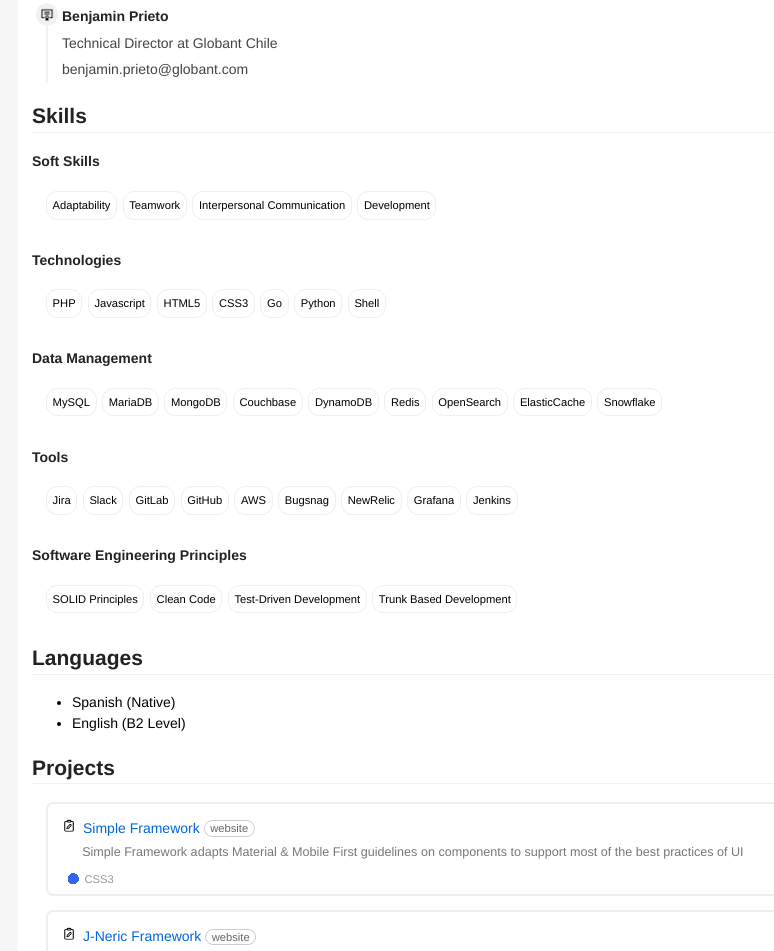
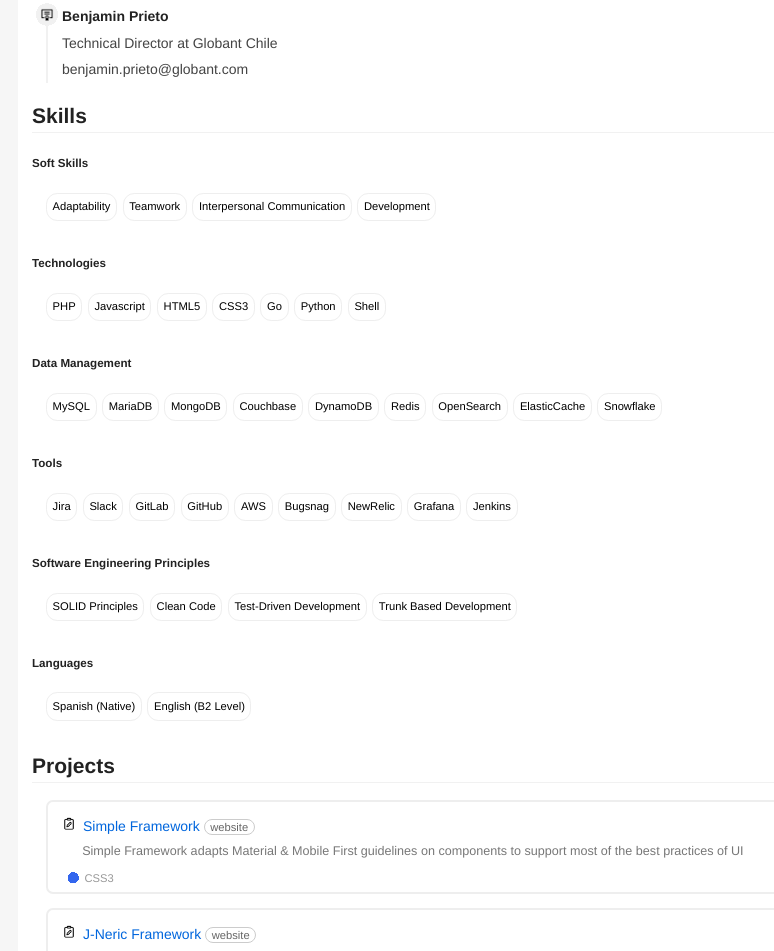
Before and after one commit to AndresRobert/me, a plain HTML site: page index.html in a window 1280 px wide. Shown: the part 2144-3095 px from the top of the page, without its empty margins (208-982 px from the left). Drawn offline with Linux system fonts and the light colour scheme.

Commit message:
Update index.html

```diff
--- a/index.html
+++ b/index.html
@@ -179,14 +179,14 @@
     <h2>Skills</h2>
 
     <article>
-        <h4>Soft Skills</h4>
+        <h5>Soft Skills</h4>
         <ul class="chips">
             <li>Adaptability</li>
             <li>Teamwork</li>
             <li>Interpersonal Communication</li>
             <li>Development</li>
         </ul>
-        <h4>Technologies</h4>
+        <h5>Technologies</h4>
         <ul class="chips">
             <li>PHP</li>
             <li>Javascript</li>
@@ -196,7 +196,7 @@
             <li>Python</li>
             <li>Shell</li>
         </ul>
-        <h4>Data Management</h4>
+        <h5>Data Management</h4>
         <ul class="chips">
             <li>MySQL</li>
             <li>MariaDB</li>
@@ -208,7 +208,7 @@
             <li>ElasticCache</li>
             <li>Snowflake</li>
         </ul>
-        <h4>Tools</h4>
+        <h5>Tools</h4>
         <ul class="chips">
             <li>Jira</li>
             <li>Slack</li>
@@ -220,19 +220,15 @@
             <li>Grafana</li>
             <li>Jenkins</li>
         </ul>
-        <h4>Software Engineering Principles</h4>
+        <h5>Software Engineering Principles</h4>
         <ul class="chips">
             <li>SOLID Principles</li>
             <li>Clean Code</li>
             <li>Test-Driven Development</li>
             <li>Trunk Based Development</li>
         </ul>
-    </article>
-
-    <h2>Languages</h2>
-
-    <article>
-        <ul>
+        <h5>Languages</h4>
+        <ul class="chips">
             <li>Spanish (Native)</li>
             <li>English (B2 Level)</li>
         </ul>
```
